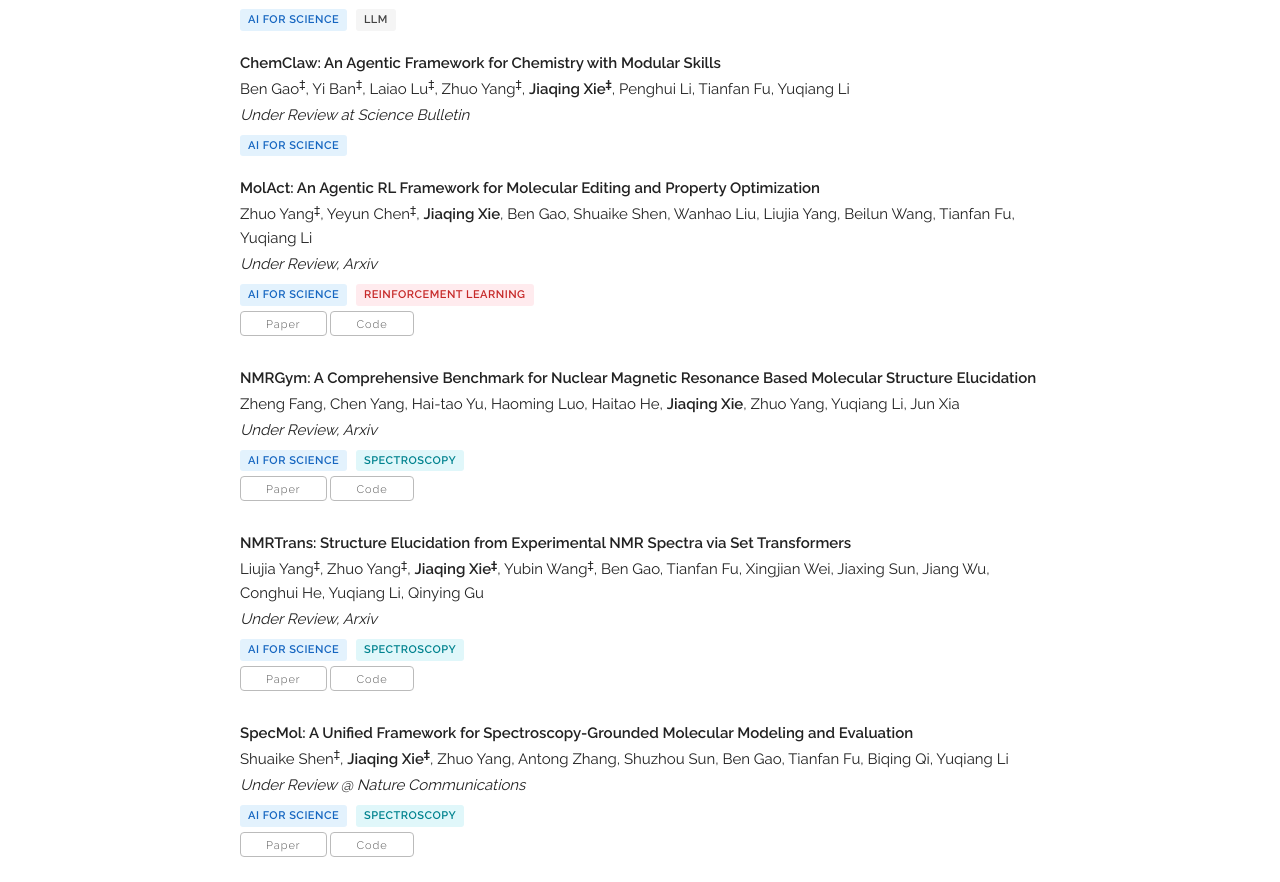
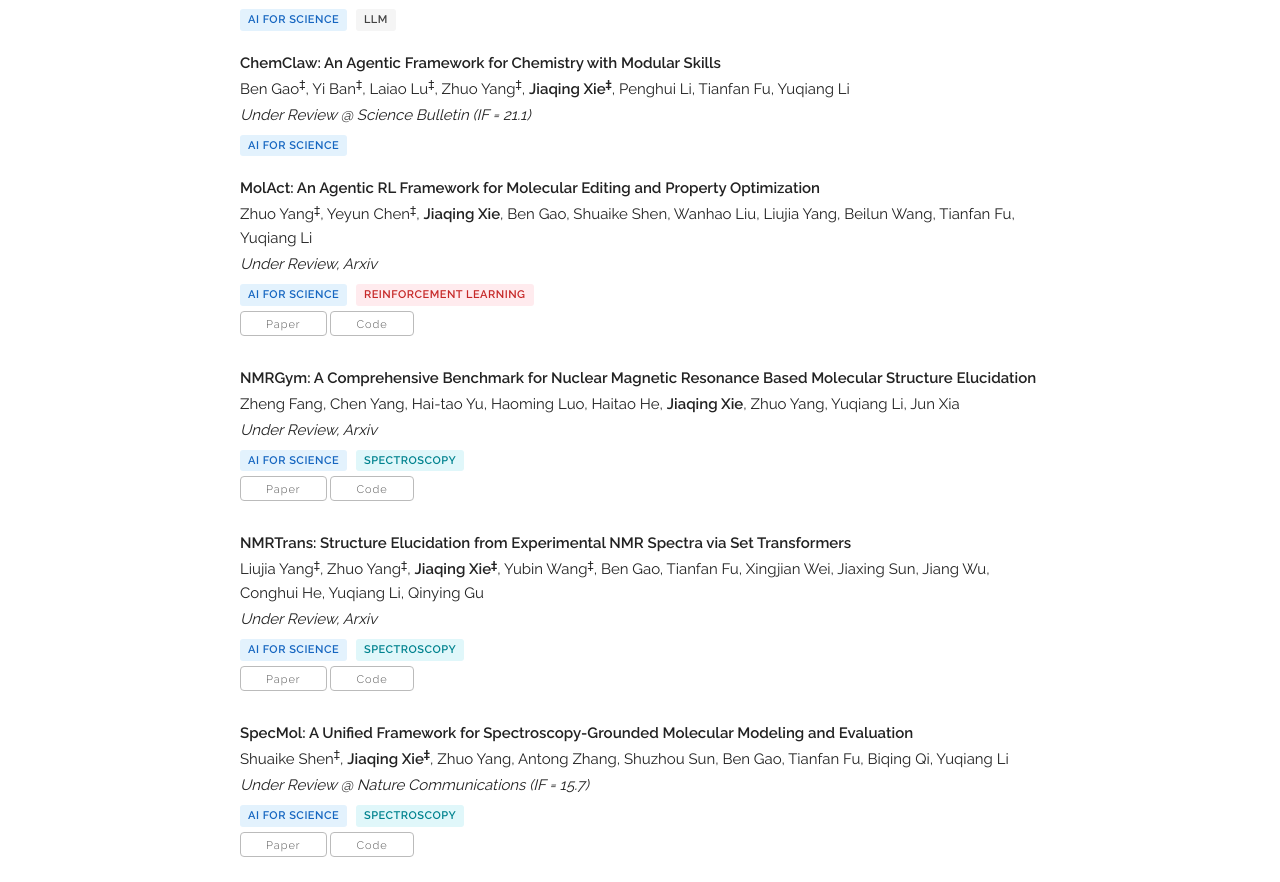
Before and after one commit to jiaqingxie/jiaqingxie.github.io, a Jekyll site: the page built from index.html, in a window 1280 px wide and 1400 px high, scrolled down 1625 px. Shown: the part 154-1036 px from the top of the window. Built offline with Jekyll 4.4.1, drawn with Linux system fonts in a browser that asks for light colours; some web fonts are replaced.

Commit message:
Update publications.yaml

```diff
--- a/_data/publications.yaml
+++ b/_data/publications.yaml
@@ -14,7 +14,7 @@ papers:
 
   - title: "ChemClaw: An Agentic Framework for Chemistry with Modular Skills"
     authors: "Ben Gao<sup>‡</sup>, Yi Ban<sup>‡</sup>, Laiao Lu<sup>‡</sup>, Zhuo Yang<sup>‡</sup>, <b>Jiaqing Xie<sup>‡</sup></b>, Penghui Li, Tianfan Fu, Yuqiang Li"
-    venue: "Under Review at Science Bulletin"
+    venue: "Under Review @ Science Bulletin (IF = 21.1)"
     selected: y
     tags: ["AI for Science"]
 
@@ -45,7 +45,7 @@ papers:
 
   - title: "SpecMol: A Unified Framework for Spectroscopy-Grounded Molecular Modeling and Evaluation"
     authors: "Shuaike Shen<sup>‡</sup>, <b>Jiaqing Xie<sup>‡</sup></b>, Zhuo Yang, Antong Zhang, Shuzhou Sun, Ben Gao, Tianfan Fu, Biqing Qi, Yuqiang Li"
-    venue: "Under Review @ Nature Communications"
+    venue: "Under Review @ Nature Communications (IF = 15.7)"
     paper_pdf: "https://arxiv.org/pdf/2509.21861"
     code: ""
     selected: y
```
